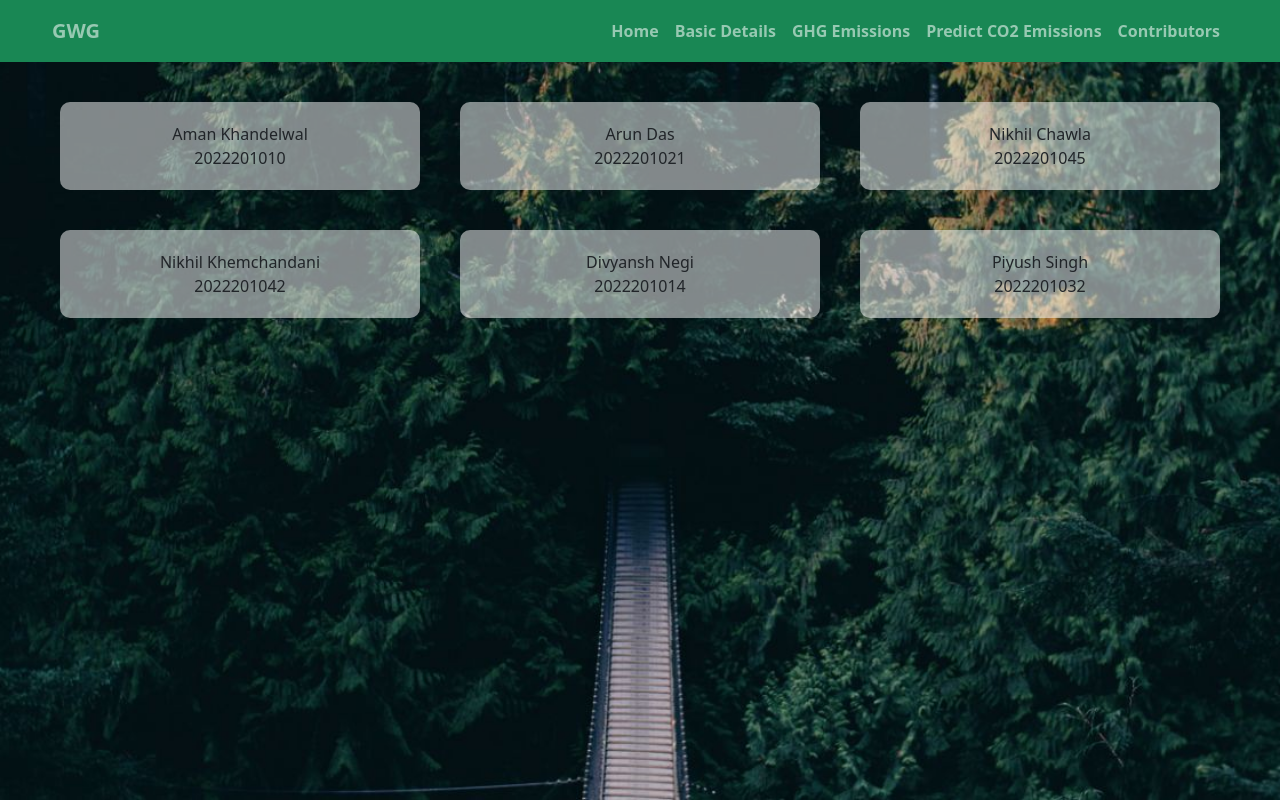
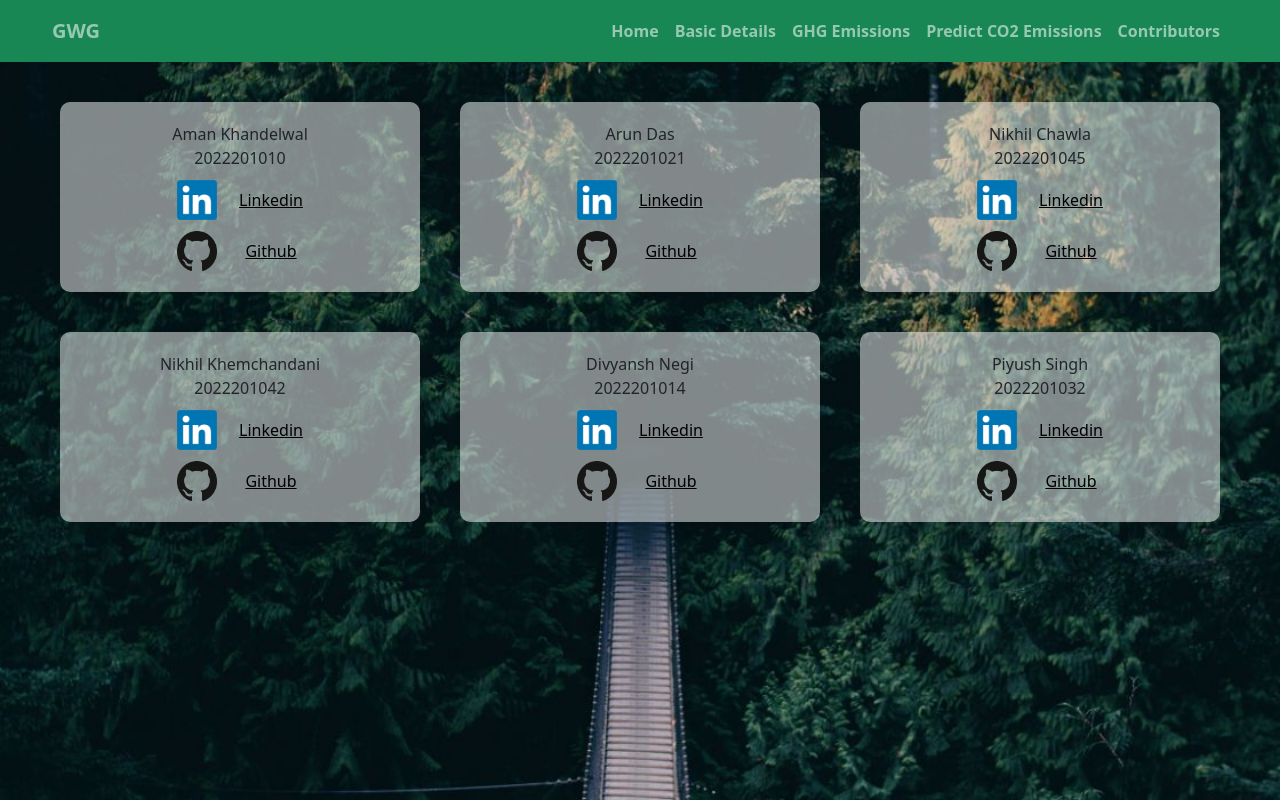
Before and after one commit to qazz625/est-project-website, a React (Create React App) app in the folder client/: page /contributors in a window 1280 px wide. Built offline with nearby package versions, Linux system fonts and the light colour scheme.

Commit message:
Add github and linkedin to contributors page

```diff
--- a/client/src/components/Contributors.css
+++ b/client/src/components/Contributors.css
@@ -3,6 +3,35 @@
     height: 100%;
     min-height: 100vh;
     padding-bottom: 40px;
+}
+
+.social{
+    height: 40px;
+    width: 40px;
+}
+
+.social-link{
+    margin-left: 20px;
+    color: black;
+}
+
+.social-link:visited {
+    color: black;
+    background-color: transparent;
+}
+
+
+.contributor-tile:hover a{
+    color: white;
+    transition: 0.3s;
+}
+
+.social-table{
+    width: 30%;
+}
+
+.social-cell{
+    padding-top:10px
 }
 
 .grid-container {
@@ -18,6 +47,7 @@
     text-align: center;
     border-radius: 10px;
     border-spacing: 40px;
+    font-weight: 500;
 }
 
 .contributor-tile:hover{
--- a/client/src/components/Contributors.js
+++ b/client/src/components/Contributors.js
@@ -23,16 +23,47 @@ const Contributors = () => {
                     Aman Khandelwal
                     <br/>
                     2022201010
+                    <table className='social-table'>
+                        <tr className='social-cell'>
+                            <td className='social-cell'> <img className='social' src={require('../resources/linkedin.png')}/> </td>
+                            <td className='social-cell'> <label> <a className='social-link' href='https://www.linkedin.com/in/aman-khandelwal-01a50612a/'>Linkedin</a></label> </td>
+                        </tr>
+                        <tr className='social-cell'>
+                            <td className='social-cell'> <img className='social' src={require('../resources/github.png')}/> </td>
+                            <td className='social-cell'> <label><a className='social-link' href='https://github.com/wolfblunt'>Github</a></label> </td>
+                        </tr>
+                    </table>
+
                 </td>
                 <td className='col contributor-tile'>
                     Arun Das
                     <br/>
                     2022201021
+                    <table className='social-table'>
+                        <tr className='social-cell'>
+                            <td className='social-cell'> <img className='social' src={require('../resources/linkedin.png')}/> </td>
+                            <td className='social-cell'> <label> <a className='social-link' href='https://www.linkedin.com/in/arun-das-22193b178/'>Linkedin</a></label> </td>
+                        </tr>
+                        <tr className='social-cell'>
+                            <td className='social-cell'> <img className='social' src={require('../resources/github.png')}/> </td>
+                            <td className='social-cell'> <label><a className='social-link' href='https://github.com/qazz625'>Github</a></label> </td>
+                        </tr>
+                    </table>
                 </td>
                 <td className='col contributor-tile'>
                     Nikhil Chawla
                     <br/>
                     2022201045
+                    <table className='social-table'>
+                        <tr className='social-cell'>
+                            <td className='social-cell'> <img className='social' src={require('../resources/linkedin.png')}/> </td>
+                            <td className='social-cell'> <label> <a className='social-link' href='https://www.linkedin.com/in/-nikhil-chawla-/'>Linkedin</a></label> </td>
+                        </tr>
+                        <tr className='social-cell'>
+                            <td className='social-cell'> <img className='social' src={require('../resources/github.png')}/> </td>
+                            <td className='social-cell'> <label><a className='social-link' href='https://github.com/nikhil981228'>Github</a></label> </td>
+                        </tr>
+                    </table>
                 </td>
             </tr>
 
@@ -41,16 +72,46 @@ const Contributors = () => {
                     Nikhil Khemchandani
                     <br/>
                     2022201042
+                    <table className='social-table'>
+                        <tr className='social-cell'>
+                            <td className='social-cell'> <img className='social' src={require('../resources/linkedin.png')}/> </td>
+                            <td className='social-cell'> <label> <a className='social-link' href='https://www.linkedin.com/in/nikhil-khemchandani'>Linkedin</a></label> </td>
+                        </tr>
+                        <tr className='social-cell'>
+                            <td className='social-cell'> <img className='social' src={require('../resources/github.png')}/> </td>
+                            <td className='social-cell'> <label><a className='social-link' href='https://github.com/Nikhil5555'>Github</a></label> </td>
+                        </tr>
+                    </table>
                 </td>
                 <td className='col contributor-tile'>
                     Divyansh Negi
                     <br/>
                     2022201014
+                    <table className='social-table'>
+                        <tr className='social-cell'>
+                            <td className='social-cell'> <img className='social' src={require('../resources/linkedin.png')}/> </td>
+                            <td className='social-cell'> <label> <a className='social-link' href='https://www.linkedin.com/in/divyansh-negi-a8414220b/'>Linkedin</a></label> </td>
+                        </tr>
+                        <tr className='social-cell'>
+                            <td className='social-cell'> <img className='social' src={require('../resources/github.png')}/> </td>
+                            <td className='social-cell'> <label><a className='social-link' href='https://github.com/Divyansh6788'>Github</a></label> </td>
+                        </tr>
+                    </table>
                 </td>
                 <td className='col contributor-tile'>
                     Piyush Singh
                     <br/>
                     2022201032
+                    <table className='social-table'>
+                        <tr className='social-cell'>
+                            <td className='social-cell'> <img className='social' src={require('../resources/linkedin.png')}/> </td>
+                            <td className='social-cell'> <label> <a className='social-link' href='https://www.linkedin.com/in/piyush-singh-130178235/'>Linkedin</a></label> </td>
+                        </tr>
+                        <tr className='social-cell'>
+                            <td className='social-cell'> <img className='social' src={require('../resources/github.png')}/> </td>
+                            <td className='social-cell'> <label><a className='social-link' href='https://github.com/poyushsingh'>Github</a></label> </td>
+                        </tr>
+                    </table>
                 </td>
             </tr>
         </table>
--- a/client/src/components/Predict.css
+++ b/client/src/components/Predict.css
@@ -82,7 +82,7 @@
     color: white;
 }
 
-a{
+.news-link{
     color: black;
 }
 
@@ -106,7 +106,7 @@ a{
     font-weight: 500;
 }
 
-a:visited {
+.news-link:visited {
     color: black;
     background-color: transparent;
 }
--- a/client/src/components/Predict.js
+++ b/client/src/components/Predict.js
@@ -31,7 +31,7 @@ var CanvasJSChart = CanvasJSReact.CanvasJSChart;
 const NEWS_ENDPOINT_PREFIX = endpoint_base.ENDPOINT_BASE + "africaCountryEnvironmentNews?country=";
 const SIMPLE_PREDICT_PREFIX = endpoint_base.ENDPOINT_BASE + "africaCountryCO2Prediction?country=";
 const ADVANCED_PREDICT_PREFIX = endpoint_base.ENDPOINT_BASE + "africaCountryAdvanceCO2Prediction?country=";
-const USE_DUMMY_API = 0;
+const USE_DUMMY_API = 1;
 const DUMMY_TARGET = 'https://jsonplaceholder.typicode.com/todos/1';
 
 const Predict = () => {
@@ -325,7 +325,7 @@ const Predict = () => {
                             <div>
                                 <div className='news-article'>
                                     <div className='news-title'>
-                                        <a href={object.link}>{object.title}</a>
+                                        <a className="news-link" href={object.link}>{object.title}</a>
                                     </div>
                                     <div className='news-desc'>
                                         {object.description}
```
Also changed, not shown: client/src/resources/github.png (added), client/src/resources/linkedin.png (added).
